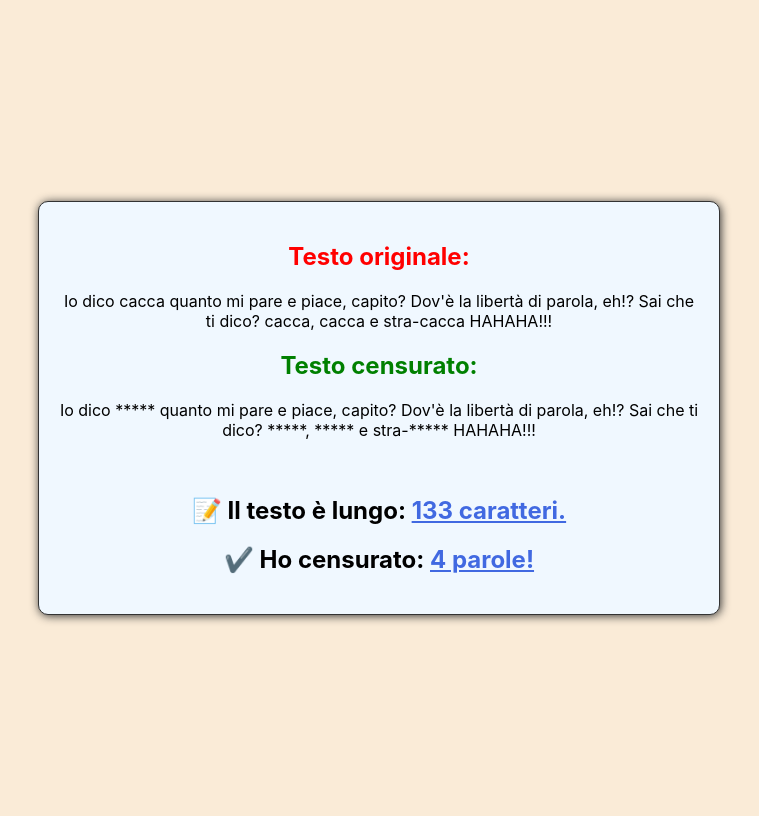
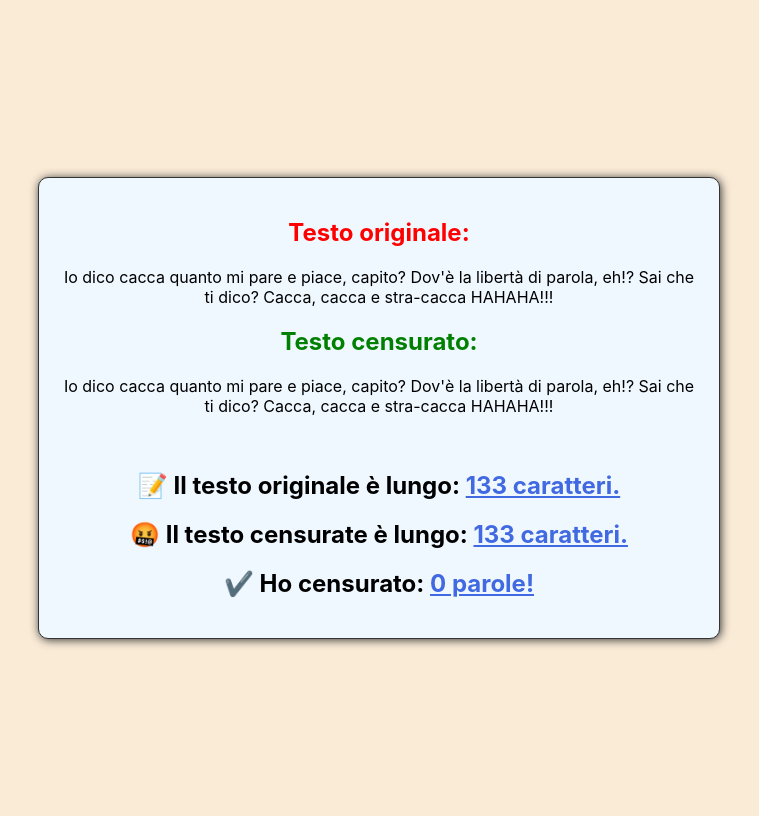
Before and after one commit to marcocor25/php-badwords, a PHP site: page /?badword=1 in a window 1280 px wide. Shown: the whole page, without its empty margins (261-1020 px from the left). Run offline with PHP 8.4, Linux system fonts and the light colour scheme.

Commit message:
Esercizio completato

```diff
--- a/index.php
+++ b/index.php
@@ -1,12 +1,16 @@
 <?php
 
-$testo_originale = "Io dico cacca quanto mi pare e piace, capito? Dov'è la libertà di parola, eh!? Sai che ti dico? cacca, cacca e stra-cacca HAHAHA!!!";
+$testo_originale = "Io dico cacca quanto mi pare e piace, capito? Dov'è la libertà di parola, eh!? Sai che ti dico? Cacca, cacca e stra-cacca HAHAHA!!!";
 
-$lunghezza_testo = strlen($testo_originale);
+$lunghezza_testo_originale = strlen($testo_originale);
 
 $parole_censurate = 0;
 
-$testo_censurato = str_replace('cacca', '*****', $testo_originale, $parole_censurate);
+$parola_offensiva = $_GET['badword'];
+
+$testo_censurato = str_replace($parola_offensiva, '🚫', $testo_originale, $parole_censurate);
+
+$lunghezza_testo_censurato = strlen($testo_censurato);
 
 // echo "Testo originale: ";
 // echo "<br>";
@@ -57,9 +61,16 @@ $testo_censurato = str_replace('cacca', '*****', $testo_originale, $parole_censu
         <br>
 
         <h2>
-            📝 Il testo è lungo:
+            📝 Il testo originale è lungo:
             <span class="result">
-                <?php echo $lunghezza_testo ?> caratteri.
+                <?php echo $lunghezza_testo_originale ?> caratteri.
+            </span>
+        </h2>
+
+        <h2>
+            🤬 Il testo censurate è lungo:
+            <span class="result">
+                <?php echo $lunghezza_testo_censurato ?> caratteri.
             </span>
         </h2>
 
```
